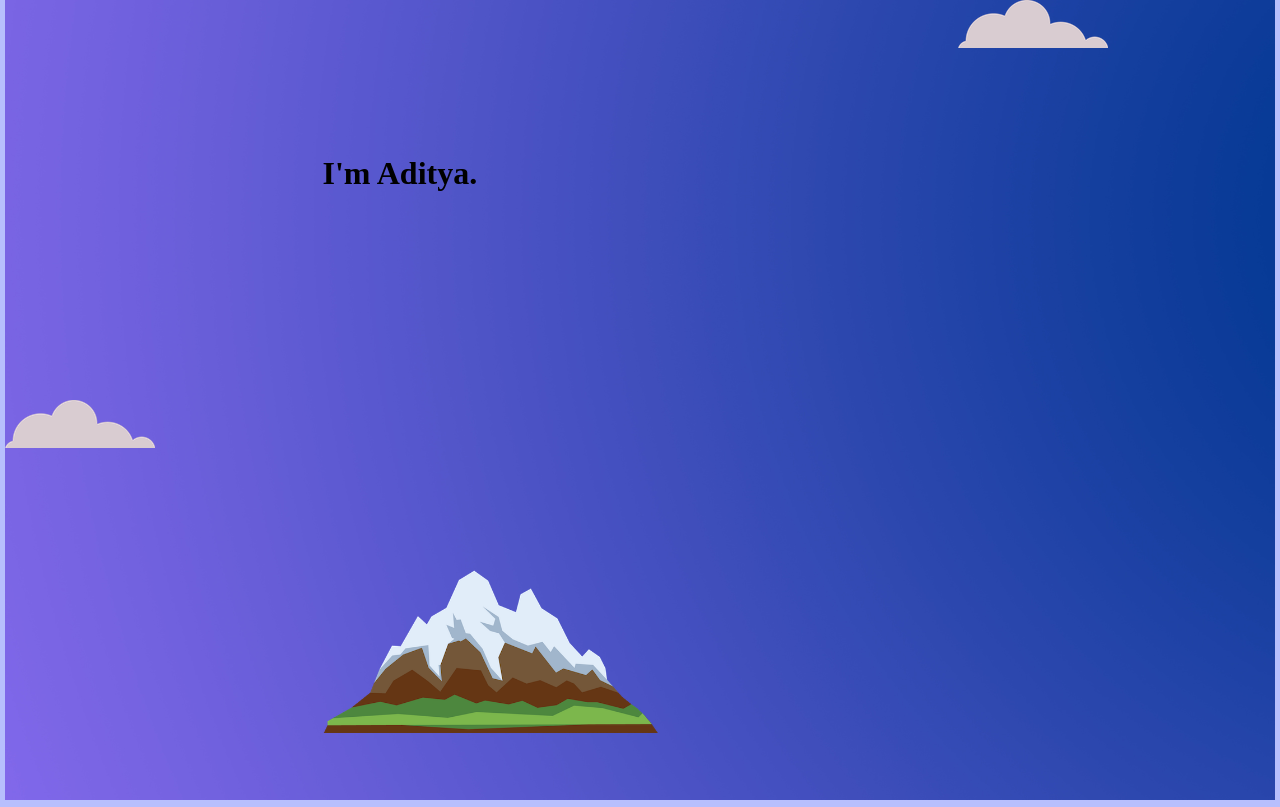
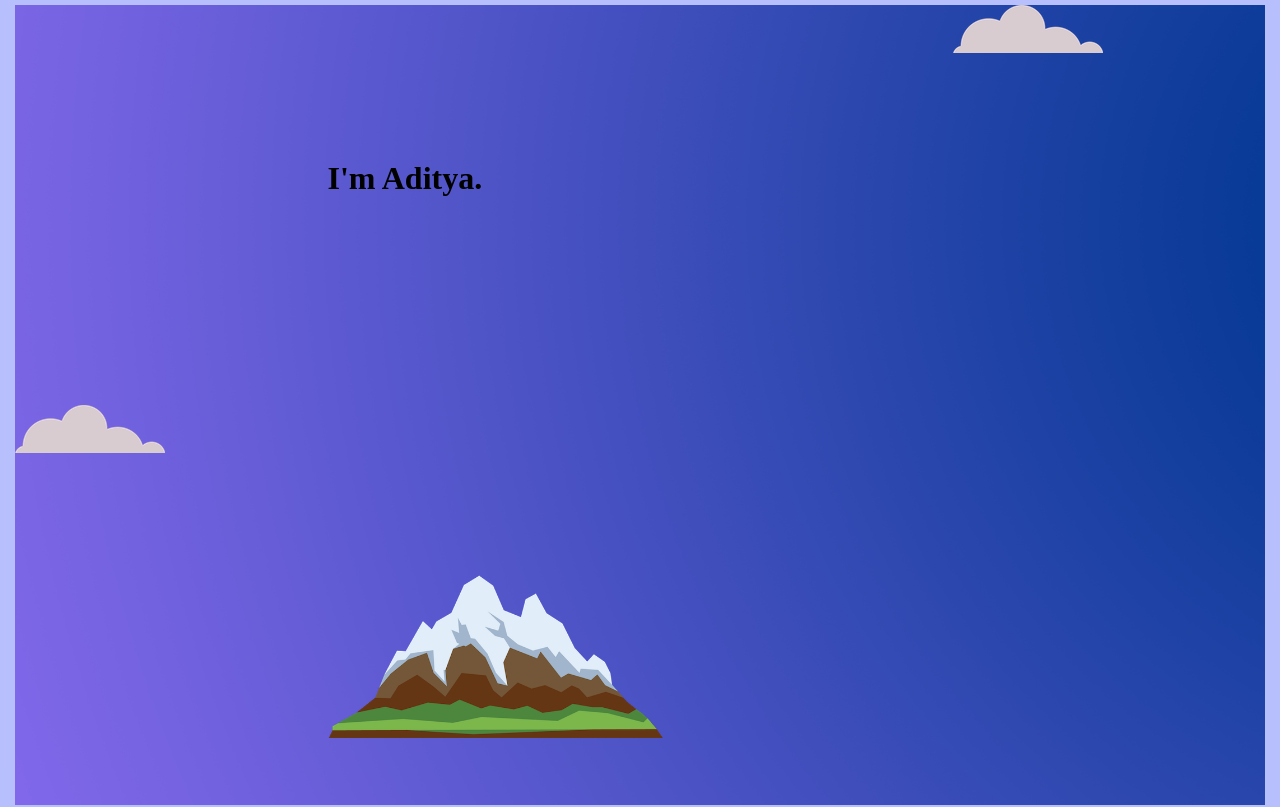
Before and after one commit to Shrimaan-Aditya/Portfolio-2.0, a plain HTML site: page index.html in a window 1280 px wide. Shown: the top 807 px of the page. Drawn offline with Linux system fonts and the light colour scheme.

Commit message:
#4 Added css

```diff
--- a/style.css
+++ b/style.css
@@ -1,10 +1,13 @@
 body{
-    margin: 0px;
+    margin: 5px;
     background-color: rgb(183, 191, 253);
 }
 header{
     margin: 0px;
     padding: 0px;
+}
+div{
+    margin: 5px;
 }
 .title{
     background-image: url(./Assets/img/Title_background.png);
```
